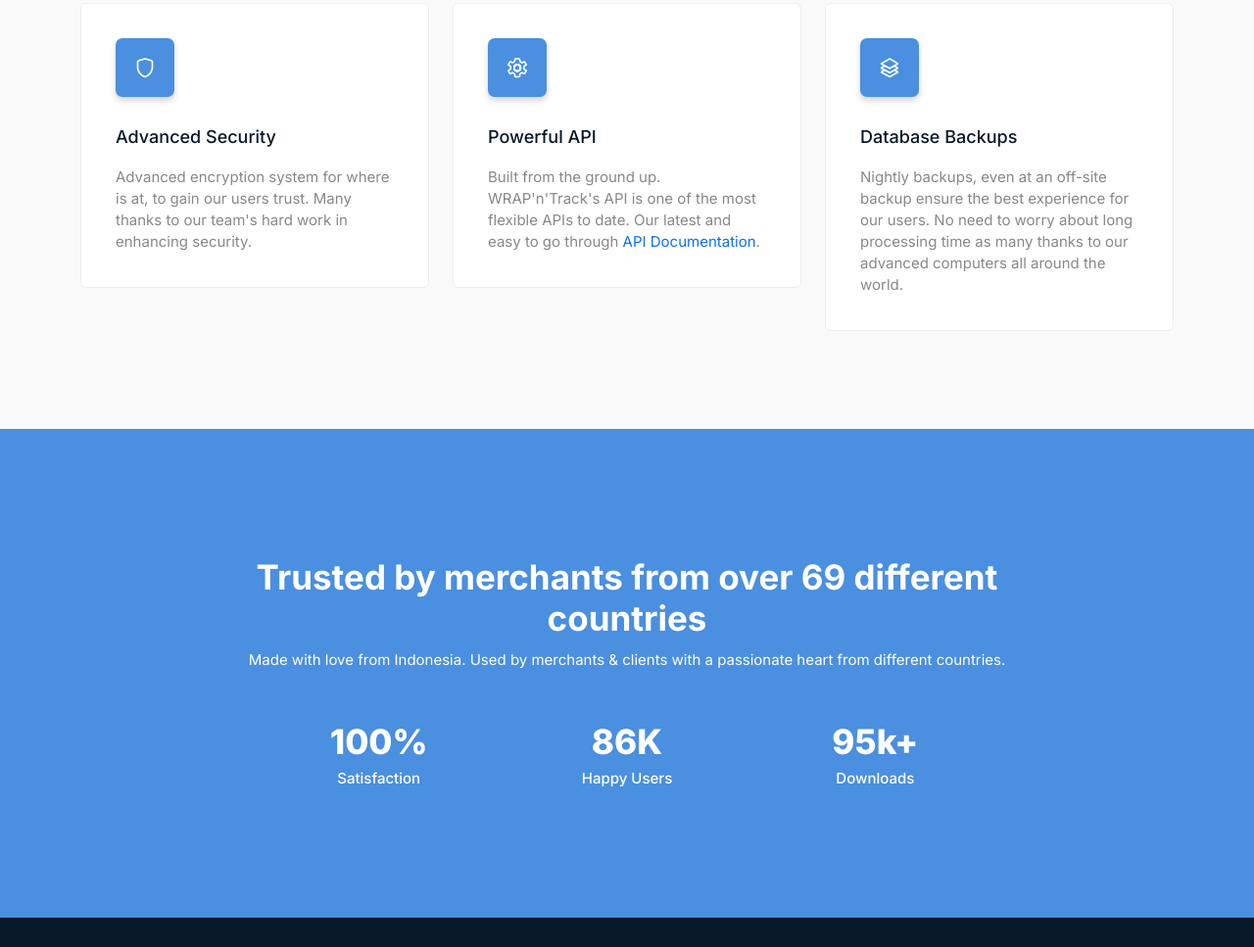
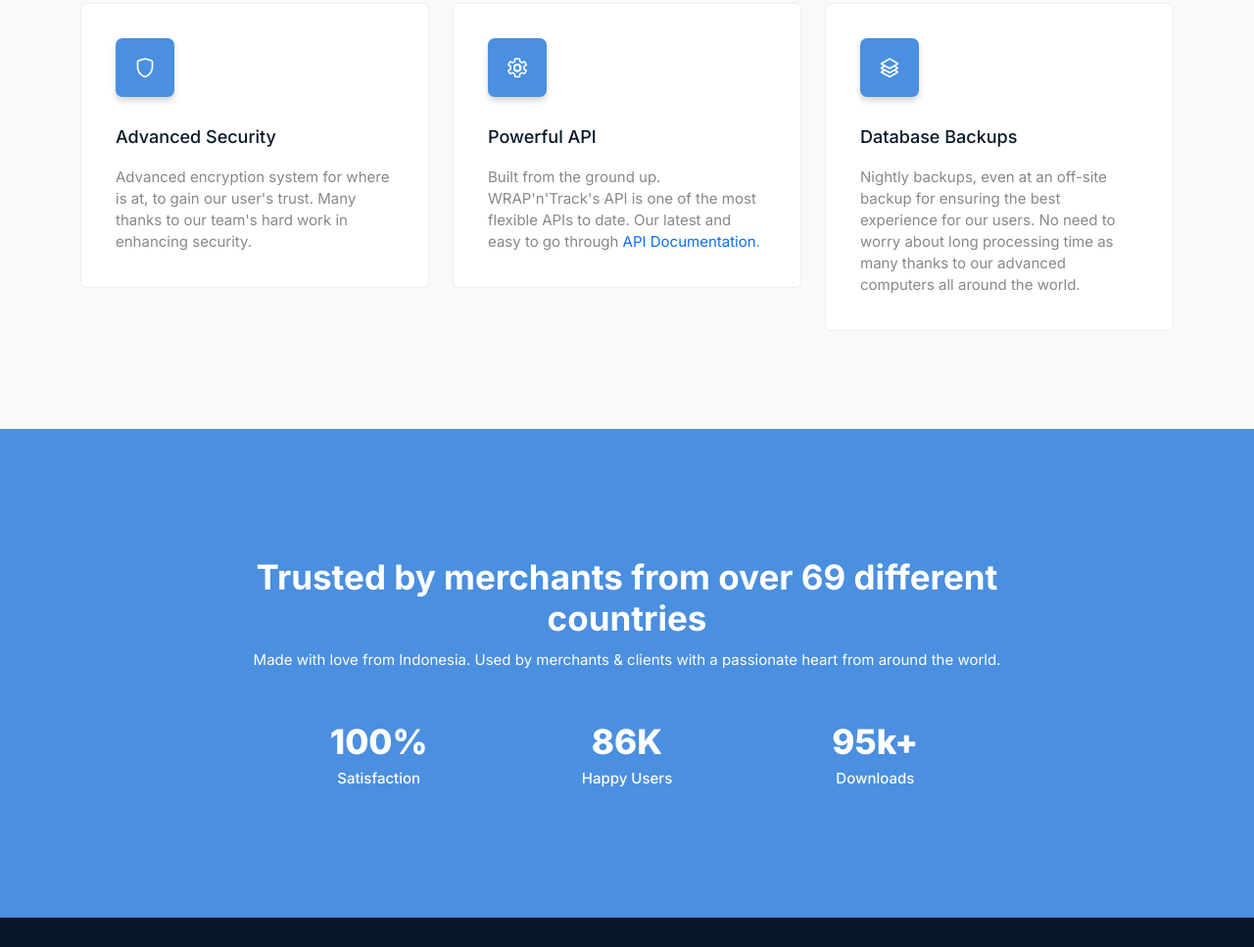
Before and after one commit to hikrar14/wrapntrack.github.io, a plain HTML site: page index.html in a window 1280 px wide. Shown: the part 1509-2476 px from the top of the page at 98% size. Drawn offline with Linux system fonts and the light colour scheme.

Commit message:
typos & links

```diff
--- a/index.html
+++ b/index.html
@@ -193,7 +193,7 @@
                     <div class="single-feature wow fadeInUp" data-wow-delay=".2s">
                         <i class="lni lni-shield"></i>
                         <h3>Advanced Security</h3>
-                        <p>Advanced encryption system for where is at, to gain our users trust. Many thanks to our team's hard work in enhancing security.</p>
+                        <p>Advanced encryption system for where is at, to gain our user's trust. Many thanks to our team's hard work in enhancing security.</p>
                     </div>
                     <!-- End Single Feature -->
                 </div>
@@ -213,7 +213,7 @@
                     <div class="single-feature wow fadeInUp" data-wow-delay=".6s">
                         <i class="lni lni-layers"></i>
                         <h3>Database Backups</h3>
-                        <p>Nightly backups, even at an off-site backup ensure the best experience for our users. No need to worry about long processing time as many thanks to our advanced computers all around the world.</p>
+                        <p>Nightly backups, even at an off-site backup for ensuring the best experience for our users. No need to worry about long processing time as many thanks to our advanced computers all around the world.</p>
                     </div>
                     <!-- End Single Feature -->
                 </div>
@@ -229,7 +229,7 @@
                 <div class="col-lg-10 offset-lg-1 col-md-12 col-12">
                     <div class="title">
                         <h2>Trusted by merchants from over 69 different countries</h2>
-                        <p>Made with love from Indonesia. Used by merchants & clients with a passionate heart from different countries.</p>
+                        <p>Made with love from Indonesia. Used by merchants & clients with a passionate heart from around the world.</p>
                     </div>
                 </div>
             </div>
@@ -299,7 +299,7 @@
                             </div>
                             <p>Making the world a better place through constructing elegant hierarchies.</p>
                             <ul class="social">
-                                <li><a href="https://www.facebook.com/jaffanto/)"><i class="lni lni-facebook-filled"></i></a></li>
+                                <li><a href="https://www.facebook.com/Casiopea)"><i class="lni lni-facebook-filled"></i></a></li>
                                 <li><a href="https://twitter.com/elonmusk"><i class="lni lni-twitter-original"></i></a></li>
                                 <li><a href="https://www.instagram.com/mhikmal14/"><i class="lni lni-instagram"></i></a></li>
                                 <li><a href="https://www.youtube.com/channel/UCpeGSGPK782eMFOlOPwiKdw"><i class="lni lni-youtube"></i></a></li>
```
